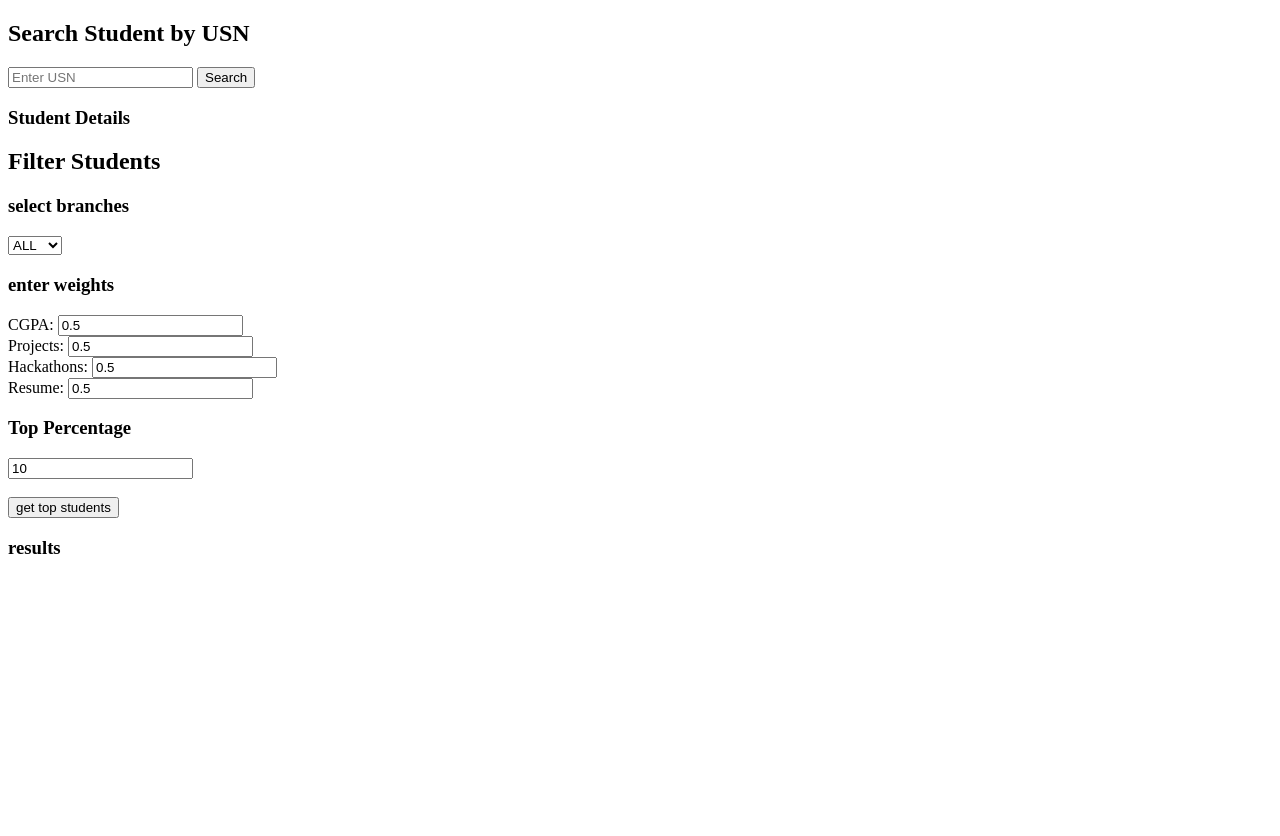
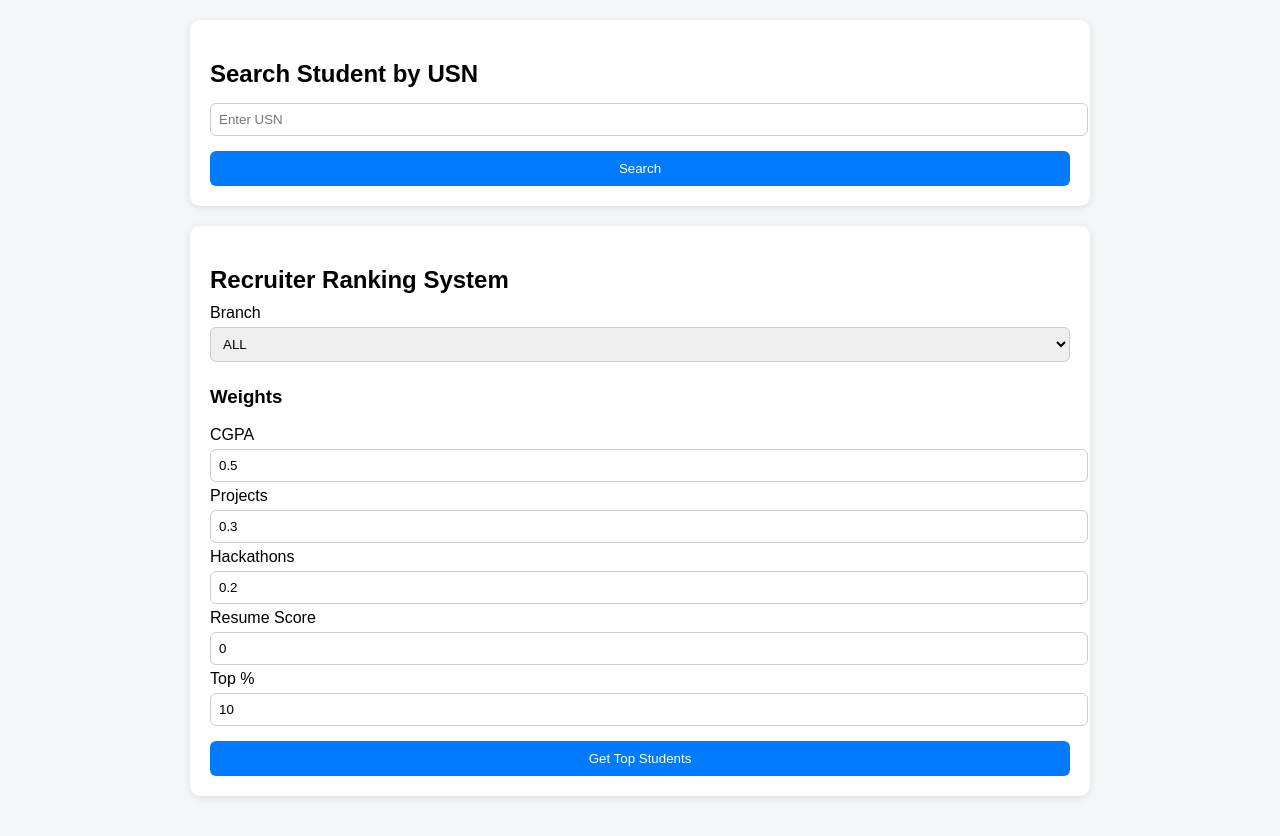
Before and after one commit to Tanishq767/recruiter-student-API, a website: page index.html in a window 1280 px wide. Before the commit the page ends 800 px from the top, so only its background shows below. Drawn offline with Linux system fonts and the light colour scheme.

Commit message:
made frontend more aesthetic and easy to use for the user

```diff
--- a/index.html
+++ b/index.html
@@ -1,63 +1,155 @@
 <!DOCTYPE html>
 <html>
 <head>
-    <title>Student Lookup</title>
+    <title>Recruiter Dashboard</title>
+
+    <style>
+        body {
+            font-family: Arial, sans-serif;
+            background-color: #f4f6f8;
+            margin: 0;
+            padding: 20px;
+        }
+
+        h2 {
+            margin-bottom: 10px;
+        }
+
+        .container {
+            max-width: 900px;
+            margin: auto;
+        }
+
+        .card {
+            background: white;
+            padding: 20px;
+            margin-bottom: 20px;
+            border-radius: 10px;
+            box-shadow: 0px 2px 8px rgba(0,0,0,0.1);
+        }
+
+        input, select {
+            padding: 8px;
+            margin: 5px 0;
+            width: 100%;
+            border-radius: 6px;
+            border: 1px solid #ccc;
+        }
+
+        button {
+            background-color: #007bff;
+            color: white;
+            padding: 10px;
+            border: none;
+            border-radius: 6px;
+            cursor: pointer;
+            margin-top: 10px;
+            width: 100%;
+        }
+
+        button:hover {
+            background-color: #0056b3;
+        }
+
+        .result-card {
+            background: #eef3ff;
+            padding: 10px;
+            margin: 8px 0;
+            border-radius: 6px;
+        }
+
+    </style>
 </head>
 
 <body>
 
-<h2>Search Student by USN</h2>
+<div class="container">
 
-<input type="text" id="usnInput" placeholder="Enter USN">
-<button onclick="searchStudent()">Search</button>
+    <div class="card">
+        <h2>Search Student by USN</h2>
+        <input type="text" id="usnInput" placeholder="Enter USN">
+        <button onclick="searchStudent()">Search</button>
 
-<h3>Student Details</h3>
-<p id="result"></p>
+        <div id="result"></div>
+    </div>
 
-<h2> Filter Students </h2>
+    <div class="card">
+        <h2>Recruiter Ranking System</h2>
 
-<h3>select branches</h3>
-<select id = "BranchSelect">
-    <option value = "ALL">ALL</option> //value here is what gets actually sent to backend
-    <option value = "CSE">CSE</option>
-    <option value = "AIDS">AIDS</option>
-    <option value = "ISE">ISE</option>
-</select>
+        <label>Branch</label>
+        <select id="branchSelect">
+            <option value="ALL">ALL</option>
+            <option value="CSE">CSE</option>
+            <option value="AIDS">AIDS</option>
+            <option value="ISE">ISE</option>
+        </select>
 
-<h3> enter weights </h3>
-CGPA: <input type = "number" id = "cgpaw" value = "0.5" step = 0.1><br> <!--type number gives the input box arrows to increase/decrease the ipt, value attr is default-->
-Projects: <input type = "number" id = "prjw" value = "0.5" step = 0.1><br>
-Hackathons: <input type = "number" id = "hackw" value = "0.5" step = 0.1><br>
-Resume: <input type = "number" id = "resw" value = "0.5" step = 0.1><br>
+        <h3>Weights</h3>
 
-<h3> Top Percentage </h3>
-<input type = "number" id = "percentip" value = "10">
+        <label>CGPA</label>
+        <input type="number" id="cgpaWeight" step="0.1" value="0.5">
 
-<br><br>
+        <label>Projects</label>
+        <input type="number" id="projectsWeight" step="0.1" value="0.3">
 
-<button onclick="getRankedStudents()">get top students</button>
+        <label>Hackathons</label>
+        <input type="number" id="hackathonsWeight" step="0.1" value="0.2">
 
-<h3> results </h3>
-<pre id = "topResult"></pre>
+        <label>Resume Score</label>
+        <input type="number" id="resumeWeight" step="0.1" value="0">
+
+        <label>Top %</label>
+        <input type="number" id="percentInput" value="10">
+
+        <button onclick="getRankedStudents()">Get Top Students</button>
+
+        <div id="topResult"></div>
+    </div>
+
+</div>
 
 <script>
 
+async function searchStudent(){
+
+    const usn = document.getElementById("usnInput").value;
+
+    const response = await fetch(`http://localhost:3000/api/students/usn/${usn}`);
+
+    if(!response.ok){
+        document.getElementById("result").innerHTML = "<p>Student not found</p>";
+        return;
+    }
+
+    const s = await response.json();
+
+    document.getElementById("result").innerHTML = `
+        <div class="result-card">
+            <b>${s.name}</b><br>
+            Branch: ${s.Branch}<br>
+            USN: ${s.USN}<br>
+            CGPA: ${s.CGPA}
+        </div>
+    `;
+}
+
 async function getRankedStudents(){
-    const branch = document.getElementById("BranchSelect").value;
+
+    const branch = document.getElementById("branchSelect").value;
 
     const weights = {
-        CGPA: parseFloat(document.getElementById("cgpaw").value),
-        projects: parseFloat(document.getElementById("prjw").value),
-        hackathons: parseFloat(document.getElementById("hackw").value),
-        resumeScore: parseFloat(document.getElementById("resw").value)
-    }
+        CGPA: parseFloat(document.getElementById("cgpaWeight").value),
+        projects: parseFloat(document.getElementById("projectsWeight").value),
+        hackathons: parseFloat(document.getElementById("hackathonsWeight").value),
+        resumeScore: parseFloat(document.getElementById("resumeWeight").value)
+    };
 
-    const percent = parseInt(document.getElementById("percentip").value)
+    const percent = parseInt(document.getElementById("percentInput").value);
 
     const response = await fetch("http://localhost:3000/api/students/filter", {
         method: "POST",
         headers: {
-            "Content-type" : "application/json"
+            "Content-Type": "application/json"
         },
         body: JSON.stringify({
             branches: [branch],
@@ -68,33 +160,19 @@ async function getRankedStudents(){
 
     const data = await response.json();
 
-    let output = "top " + percent + "% Students\n\n"
+    let html = `<h3>Top ${percent}% Students</h3>`;
 
-    data.forEach((s,index) => {
-        output += `${index+1}. ${s.name} | Score: ${s.score.toFixed(2)} | CGPA: ${s.CGPA}\n`
+    data.forEach((s, index) => {
+        html += `
+            <div class="result-card">
+                <b>#${index+1} ${s.name}</b><br>
+                Score: ${s.score.toFixed(2)}<br>
+                CGPA: ${s.CGPA}
+            </div>
+        `;
     });
 
-    document.getElementById("topResult").innerText = output;
-}
-
-async function searchStudent(){
-
-    const usn = document.getElementById("usnInput").value;
-
-    const response = await fetch(`http://localhost:3000/api/students/usn/${usn}`);
-
-    if(!response.ok){
-        document.getElementById("result").innerText = "Student not found";
-        return;
-    }
-
-    const student = await response.json();
-
-    document.getElementById("result").innerText =
-    "Name: " + student.name +
-    "\nBranch: " + student.Branch +
-    "\nPhone: " + student.PhoneNo +
-    "\nUSN: " + student.USN;
+    document.getElementById("topResult").innerHTML = html;
 }
 
 </script>
```
